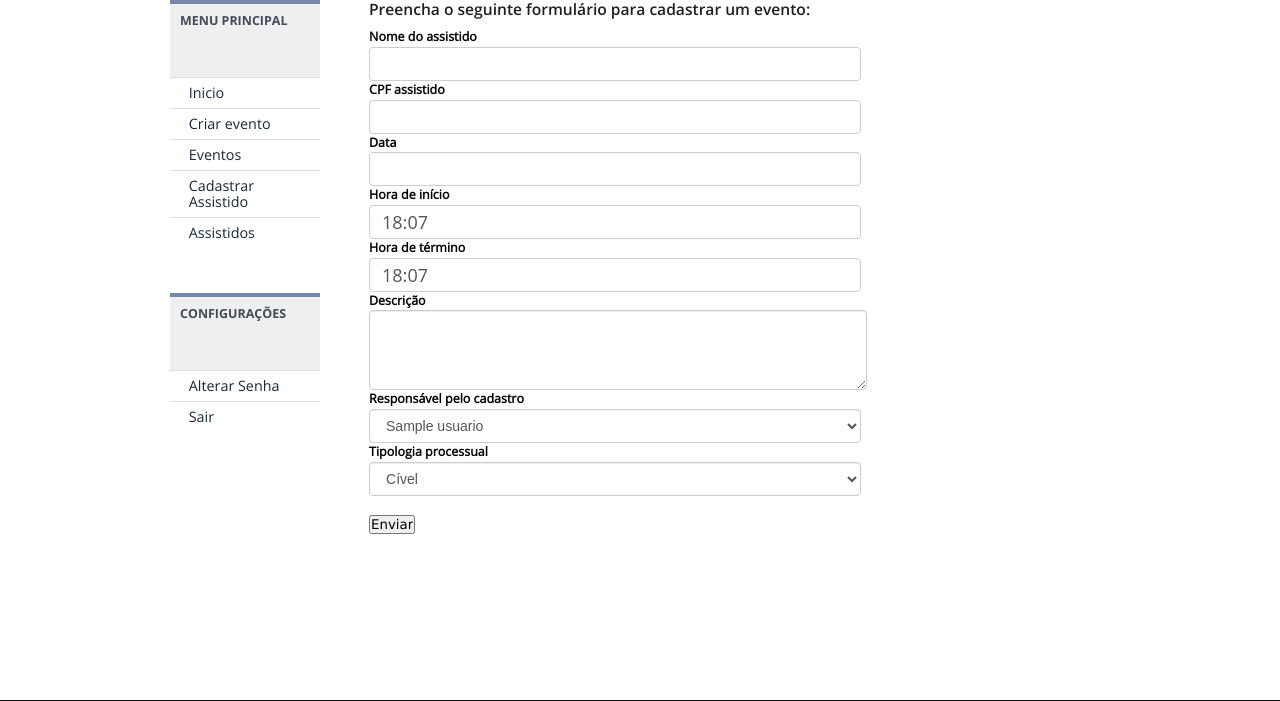
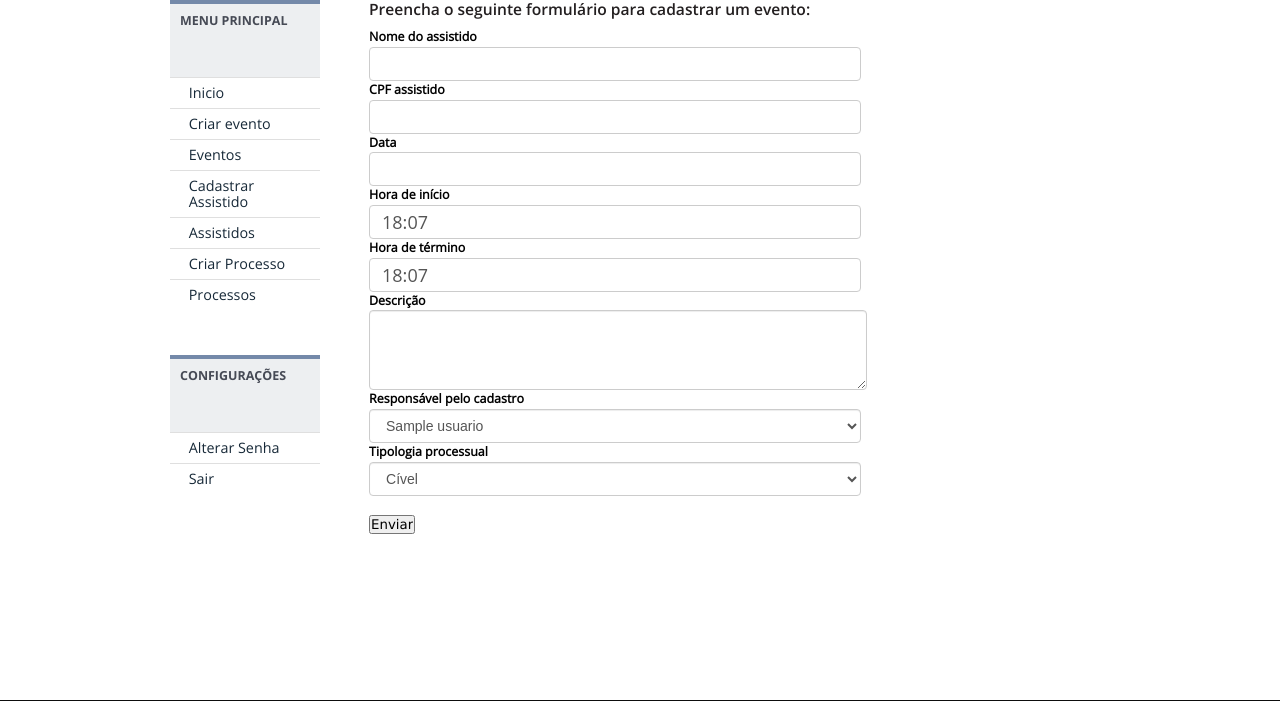
Before and after one commit to Pedro-Philipe/snpj, a Django app: a page that uses snpj/templates/base.html in a window 1280 px wide. Shown: the part 236-937 px from the top of the page. Run offline with Django 3.2, Linux system fonts and the light colour scheme; a user stored in the database is signed in; tables that the repository leaves empty hold one stand-in row (values such as "Sample post"); some libraries are stand-ins or nearby versions.

Commit message:
Alterado a ordem do MENU, e inserindo novos link's

```diff
--- a/snpj/templates/base.html
+++ b/snpj/templates/base.html
@@ -198,6 +198,22 @@
                           </li>
                       </ul>
 
+                      <ul class="navTree navTreeLevel0">
+                          <li class="navTreeItem visualNoMarker navTreeFolderish section-sobre-a">
+                              <a href="{% url 'adesao:criar_processo'%}" title="" class="state-published navTreeFolderish contenttype-folder">
+                                  <span>Criar Processo</span>
+                              </a>
+                          </li>
+                      </ul>
+
+                      <ul class="navTree navTreeLevel0">
+                          <li class="navTreeItem visualNoMarker navTreeFolderish section-sobre-a">
+                              <a href="{% url 'adesao:lista_processos'%}" title="" class="state-published navTreeFolderish contenttype-folder">
+                                  <span>Processos</span>
+                              </a>
+                          </li>
+                      </ul>
+
                     <span class="portletBottomLeft"></span>
                     <span class="portletBottomRight"></span>
                   </dd>
```
